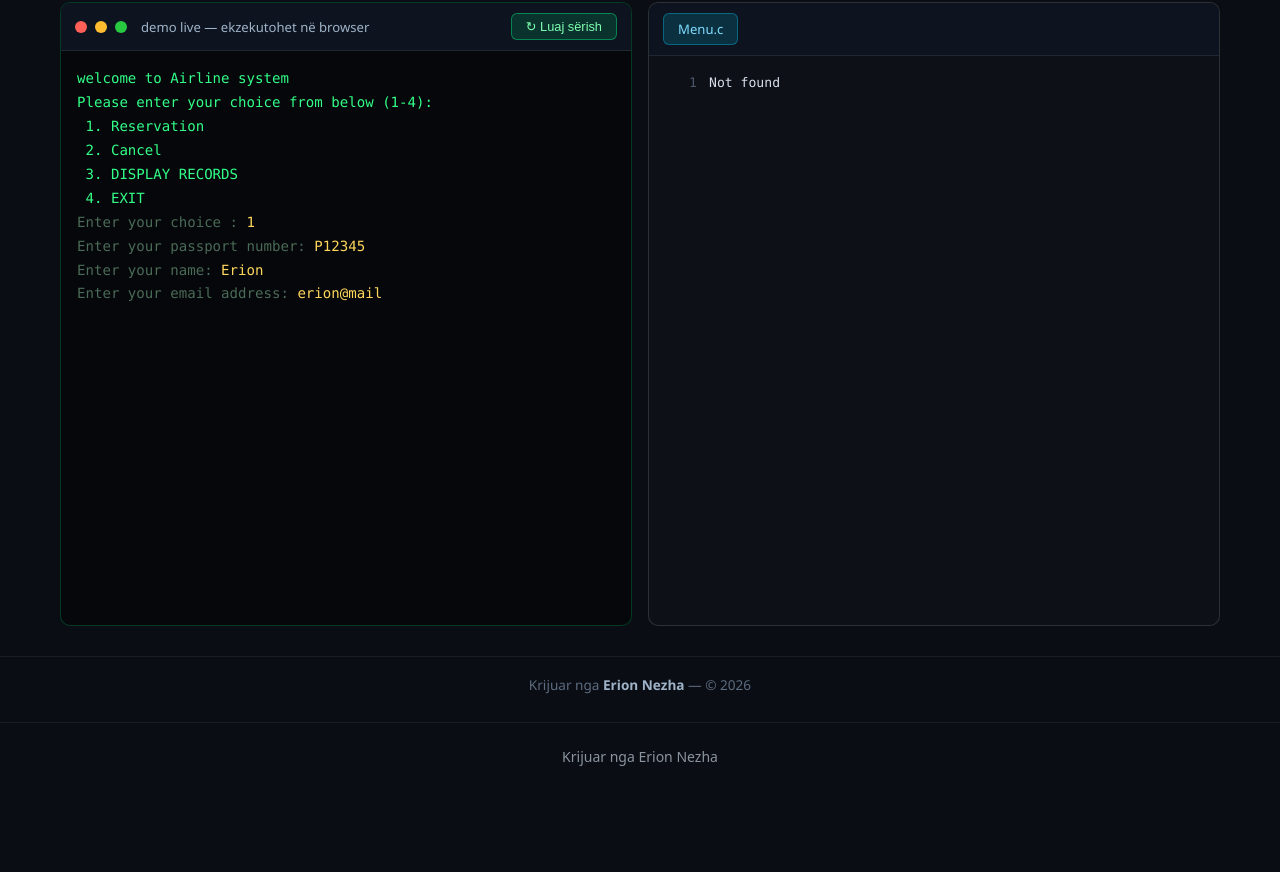
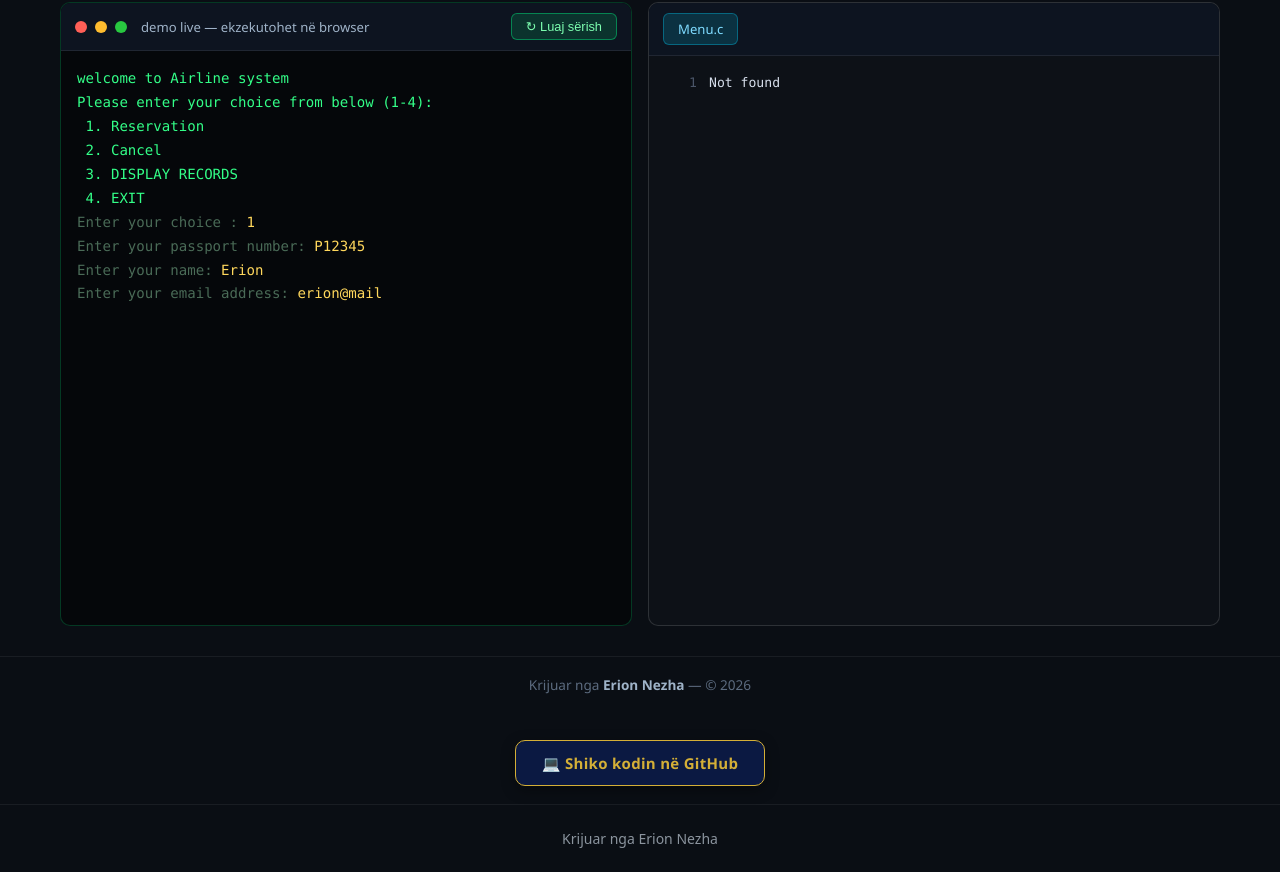
Before and after one commit to ErionNezha/Airline-Management-System, a plain HTML site: page index.html in a window 1280 px wide. Shown: the part 271-1143 px from the top of the page. Before the commit the page ends 1061 px from the top, so only its background shows below. Drawn offline with Linux system fonts and the light colour scheme; no server answers.

Commit message:
Shto butonin 'Shiko kodin në GitHub' — Erion Nezha

```diff
--- a/index.html
+++ b/index.html
@@ -74,6 +74,11 @@
 </div>
 </main>
 <footer>Krijuar nga <strong>Erion Nezha</strong> — © 2026</footer>
+<!-- Created by Erion Nezha — © 2026 All rights reserved -->
+<div style="text-align:center;margin:28px auto 8px;">
+<a href="https://github.com/ErionNezha/Airline-Management-System" target="_blank" rel="noopener" style="display:inline-block;background:#0B1942;color:#D4AF37;border:1px solid #D4AF37;padding:12px 26px;border-radius:10px;text-decoration:none;font-weight:600;font-size:15px;letter-spacing:.3px;box-shadow:0 4px 14px rgba(0,0,0,.35);">💻 Shiko kodin në GitHub</a>
+</div>
+
 <script>
 const FILES=["Menu.c"];
 const CODEDIR="demo";
```
